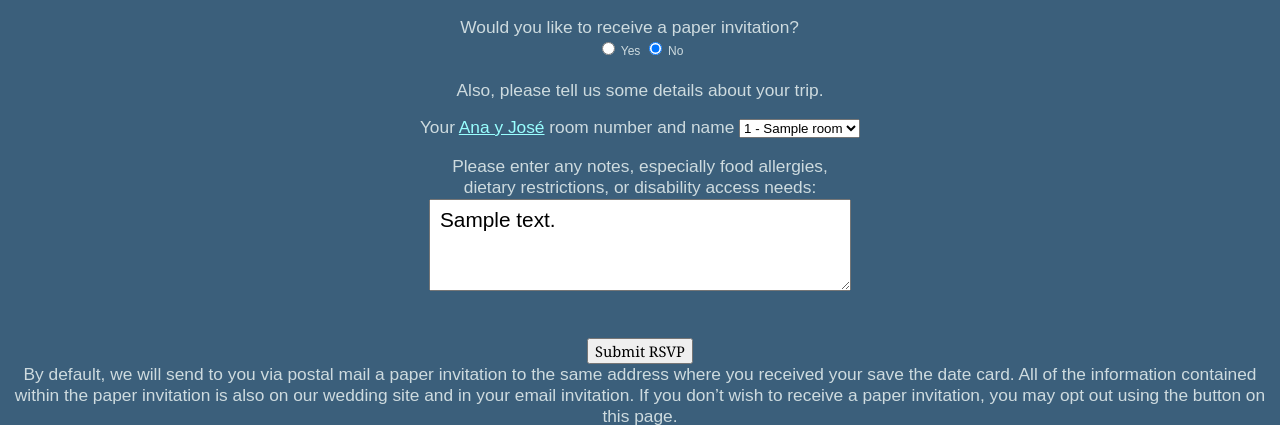
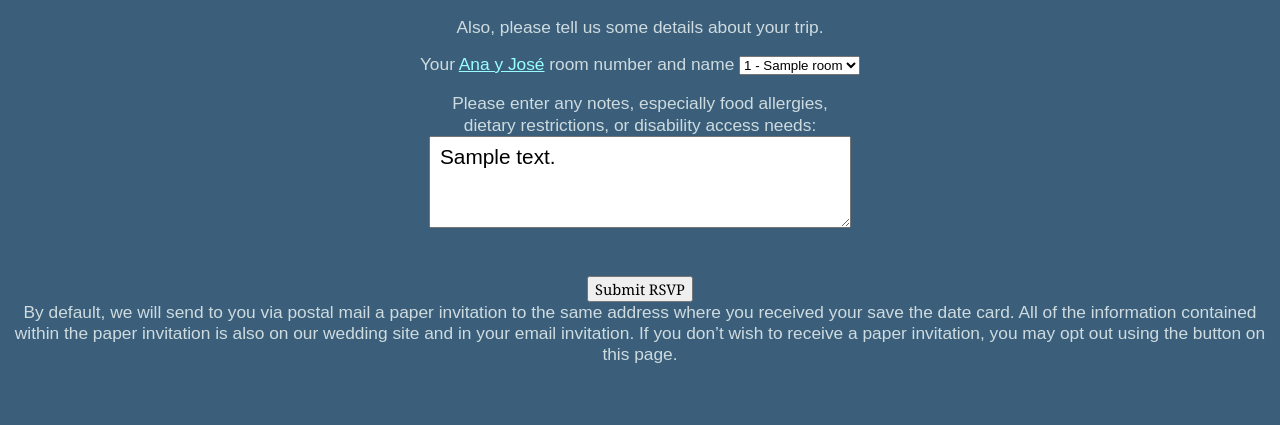
Before and after one commit to threeohclock/larry-laura-rsvp, a Python web app: template templates/trip_detail.html in a window 1280 px wide. Shown: the top 425 px of the page. Run offline with Jinja, Linux system fonts and the light colour scheme; the template is opened without the code that fills it: most values are stand-ins (such as "Sample title", 1, 10 or a date in 2020); some libraries are stand-ins or nearby versions.

Commit message:
No more paper invites.

```diff
--- a/css/rsvp.css
+++ b/css/rsvp.css
@@ -82,6 +82,9 @@
   width: 60%;
   margin-left: auto;
   margin-right: auto;
+}
+.nomorepaperinvites {
+  display: none;
 }
 .namebox_container {
   display: none;
--- a/templates/trip_detail.html
+++ b/templates/trip_detail.html
@@ -42,9 +42,9 @@ function ValidateForm() {
 {% endblock %}
 
 {% block content %}
-<p class="borderless">Would you like to receive a paper invitation? <span id="invitationhelp" class="ui-state-default ui-corner-all ui-icon ui-icon-help helpbutton" title="Get help"></span></p>
+<p class="nomorepaperinvites">Would you like to receive a paper invitation? <span id="invitationhelp" class="ui-state-default ui-corner-all ui-icon ui-icon-help helpbutton" title="Get help"></span></p>
 <form action="/tripdetail" id="tripdetail_form" method="post" class="borderless">
-  <div id="invitation">
+  <div class="nomorepaperinvites" id="invitation">
         <input type="radio" id="invitationyes" value="True" name="invitation"
           {% if invitation %}checked="checked"{% endif %} />
         <label for="invitationyes">Yes</label>
```
